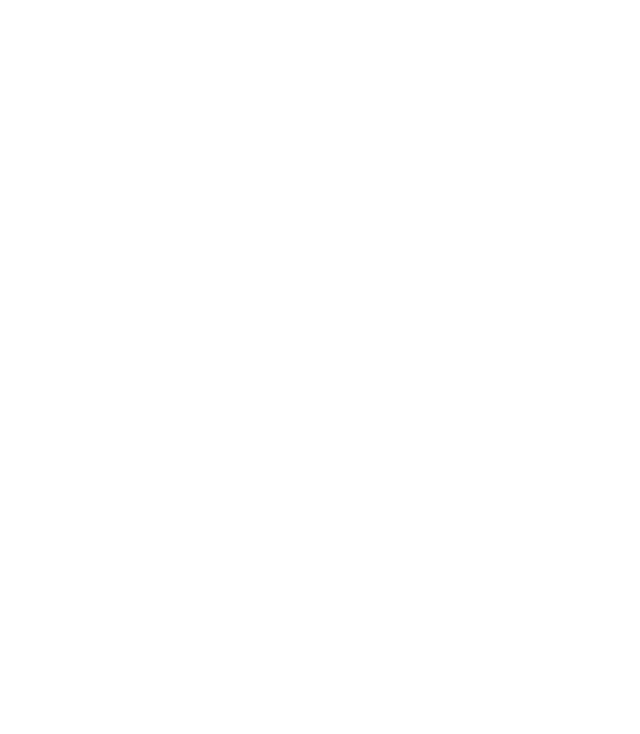
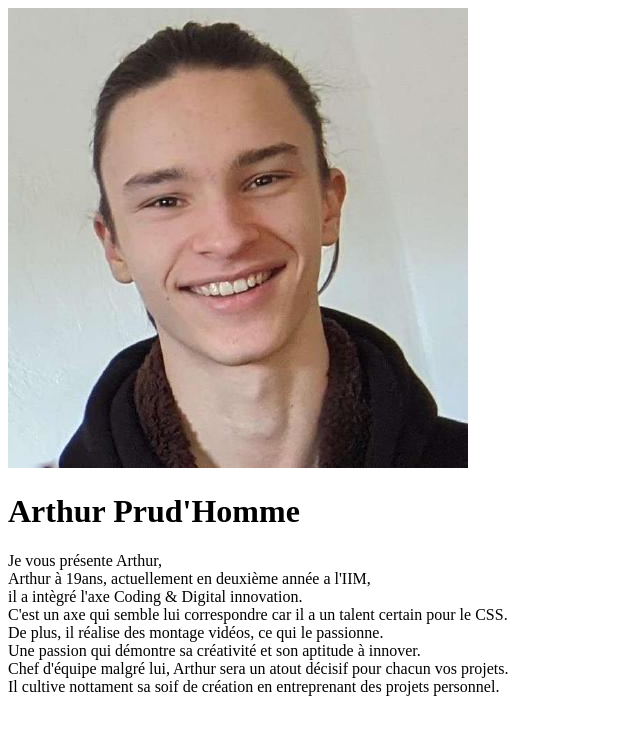
Before and after one commit to Arthur-Prudhomme/site_groupe, a plain HTML site: page arthur.html in a window 1280 px wide. Shown: the whole page, without its empty margins (0-640 px from the left). Drawn offline with Linux system fonts and the light colour scheme.

Commit message:
:sparkles: add html content

```diff
--- a/arthur.html
+++ b/arthur.html
@@ -7,6 +7,28 @@
     <title>Arthur Prud'Homme</title>
 </head>
 <body>
+    <!--Arthur Prud'homme
+    age:19
+    passion: Montage
+    projet: Poterie-->
+    <div>
+        <div>
+            <img src="img/86523707.jfif" alt="Artur_img">
+            <h1>Arthur Prud'Homme</h1>
+        </div>
+        <div>
+            <p>
+                Je vous présente Arthur, <br>
+                Arthur à 19ans, actuellement en deuxième année a l'IIM,<br>
+                il a intègré l'axe Coding & Digital innovation.<br>
+                C'est un axe qui semble lui correspondre car il a un talent certain pour le CSS.<br>
+                De plus, il réalise des montage vidéos, ce qui le passionne.<br>
+                Une passion qui démontre sa créativité et son aptitude à innover.<br>
+                Chef d'équipe malgré lui, Arthur sera un atout décisif pour chacun vos projets.<br>
+                Il cultive nottament sa soif de création en entreprenant des projets personnel.<br>
 
+            </p>
+        </div>
+    </div>
 </body>
 </html>
```
